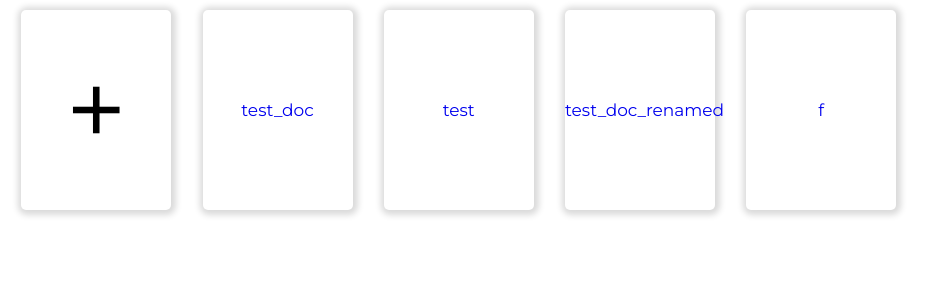
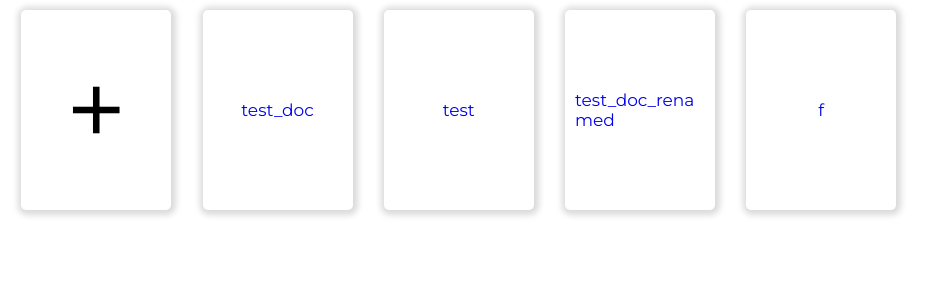
Before and after one commit to Swanand01/collab-edit, a Django app: page /app/ in a window 1280 px wide. Shown: the part 45-345 px from the top of the page, without its empty margins (0-948 px from the left). Run offline with Django 3.2, Linux system fonts and the light colour scheme; a user stored in the database is signed in; data comes from the database, SQL or seed files in the repository; both versions use the stored data as it was after the commit.

Commit message:
Minor bug fix

```diff
--- a/app/static/css/style.css
+++ b/app/static/css/style.css
@@ -39,8 +39,10 @@ nav{
 .cards:hover {background-color: #e7e1e1}
 
 .cards a{
+    padding: 1rem;
     text-decoration: none;
     font-size: 1.7rem;
+    word-break: break-all;
 }
 
 .card-container{
--- a/app/templates/index.html
+++ b/app/templates/index.html
@@ -41,7 +41,6 @@
             </div>
             {% if documents %}
             {% for document in documents %}
-
             <div class="cards file-cards">
                 <a href="{% url 'room' document.document_id %}">{{ document.name }}</a>
             </div>
```
Also changed, not shown: db.sqlite3.
